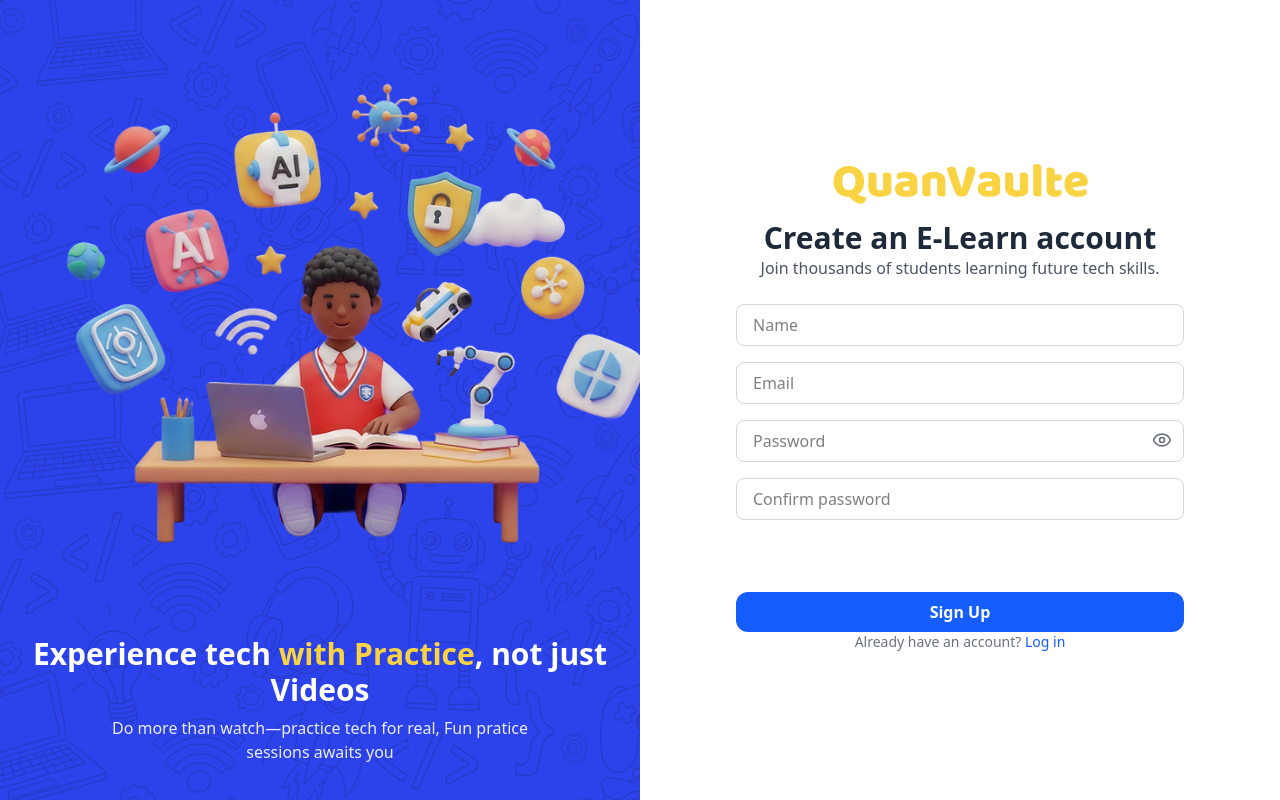
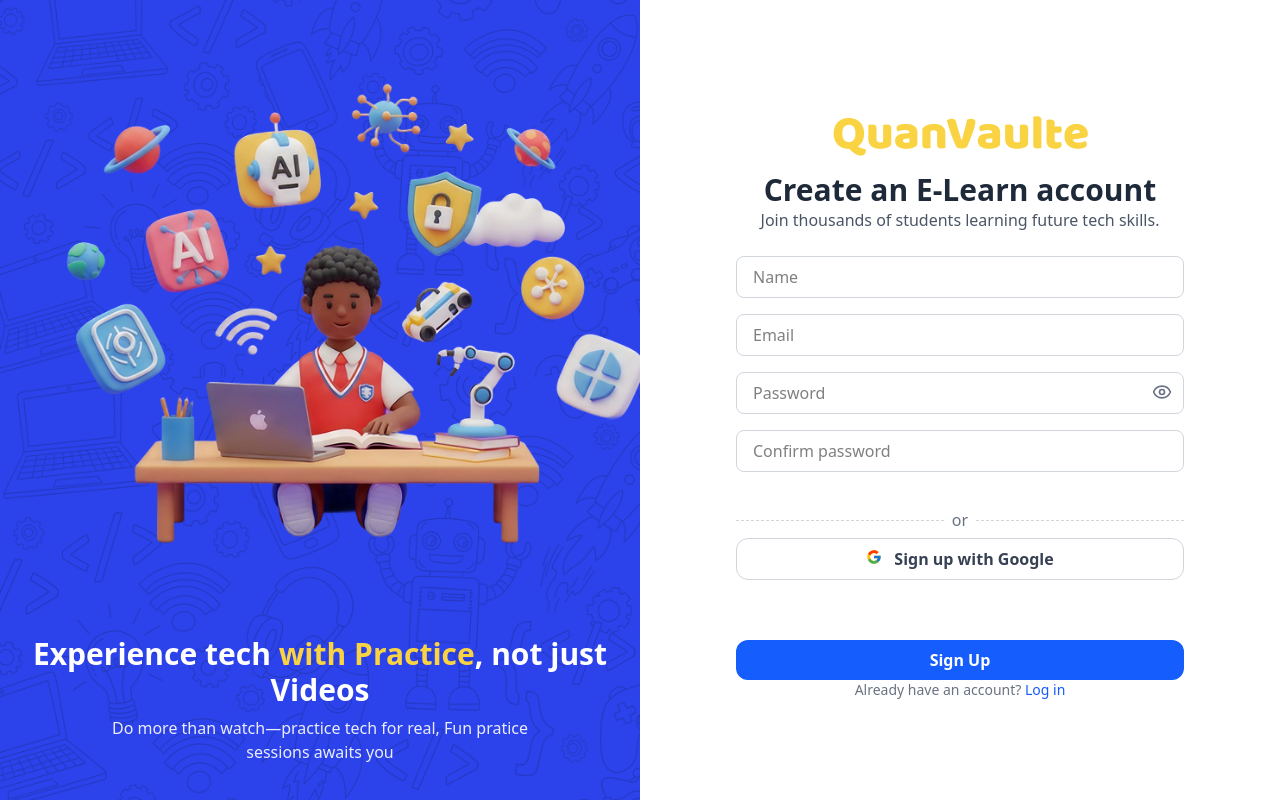
Before and after one commit to Quanvaulte/quanvaulte-cms-FE, a React (Vite) app in the folder dashboards/: page / in a window 1280 px wide. Built offline with nearby package versions, Linux system fonts and the light colour scheme.

Commit message:
fix: make carousel grow on vertical screen sroll

```diff
--- a/dashboards/src/Components/GeneralComponents/Button.tsx
+++ b/dashboards/src/Components/GeneralComponents/Button.tsx
@@ -1,6 +1,6 @@
 import React from "react"
 
-type ButtonVariant = "primary" | "custom"
+type ButtonVariant = "primary" | "custom" | "google"
 
 interface ButtonProps {
   label: string
@@ -9,6 +9,7 @@ interface ButtonProps {
   onClick?: () => void
   className?: string
   disabled?: boolean
+  icon?: React.ReactNode
 }
 
 const Button: React.FC<ButtonProps> = ({
@@ -18,13 +19,15 @@ const Button: React.FC<ButtonProps> = ({
   onClick,
   className = "",
   disabled = false,
+  icon,
 }) => {
 
   const baseStyles =
-    "px-6 py-2 rounded-xl font-semibold text-base transition-all duration-300 ease-in-out focus:outline-none focus:ring-2 disabled:opacity-60 cursor-pointer"
+    "flex items-center justify-center gap-2 px-6 py-2 rounded-xl font-semibold text-base transition-all duration-300 ease-in-out focus:outline-none focus:ring-2 disabled:opacity-60 cursor-pointer"
 
   const variants: Record<ButtonVariant, string> = {
     primary: "w-full bg-blue-600 hover:bg-blue-700 text-white font-semibold rounded-lg ",
+    google: "border border-gray-300 text-gray-700 bg-white hover:bg-gray-100 focus:ring-gray-400",
     custom:"",
   }
 
@@ -35,6 +38,7 @@ const Button: React.FC<ButtonProps> = ({
       disabled={disabled}
       className={`${baseStyles} ${variants[variant]} ${className}`}
     >
+      {icon && <span className="w-5 h-5">{icon}</span>}
       {label}
     </button>
   )
--- a/dashboards/src/Components/GeneralComponents/Carousel.tsx
+++ b/dashboards/src/Components/GeneralComponents/Carousel.tsx
@@ -47,7 +47,7 @@ const Carousel: React.FC = () => {
   }, [slides.length])
 
   return (
-    <div className="hidden md:flex w-1/2 h-screen relative overflow-hidden">
+    <div className="hidden md:flex w-1/2  min-h-screen relative overflow-hidden">
       {slides.map((slide, index) => (
         <div
           key={index}
--- a/dashboards/src/Pages/SignUpPage.tsx
+++ b/dashboards/src/Pages/SignUpPage.tsx
@@ -3,6 +3,7 @@ import Carousel from "../Components/GeneralComponents/Carousel"
 import InputField from "../Components/GeneralComponents/InputField"
 import QuanVaulte from "../Media/GeneralMedia/QuanVaulte.png"
 import Button from "../Components/GeneralComponents/Button"
+import { FcGoogle } from "react-icons/fc"
 
 interface FormData {
   name: string
@@ -28,7 +29,7 @@ const SignUpPage: React.FC = () => {
   const [errors, setErrors] = useState<FormErrors>({})
 
   const passwordRegex =
-    /^(?=.*[A-Z])(?=.*\d)(?=.*[@$!%*?&])[A-Za-z\d@$!%*?&]{8,}$/
+    /^(?=.*[A-Z])(?=.*\d)(?=.*[@$!%*?&#&<>])[A-Za-z\d@$!%*?&#&<>]{8,}$/
 
   const validateForm = () => {
     const newErrors: FormErrors = {}
@@ -86,9 +87,11 @@ const SignUpPage: React.FC = () => {
   }
 
   return (
-    <div className="flex flex-col md:flex-row h-screen w-full">
+    <div className="flex flex-col md:flex-row min-h-screen w-full">
+
       <Carousel />
-      <div className="flex w-full md:w-1/2 bg-white justify-center items-center px-4">
+
+      <div className="flex w-full md:w-1/2 bg-white justify-center items-center px-20">
         <form onSubmit={handleSubmit} className="w-full max-w-md space-y-6">
 
           <div className="flex flex-col w-full items-center max-w-md">
@@ -137,11 +140,25 @@ const SignUpPage: React.FC = () => {
             error={errors.confirm_password}
           />
 
+          <div className="flex items-center mt-9 mb-1.5">
+            <hr className="flex-grow border-t border-dashed border-gray-300" />
+                <span className="mx-2 text-gray-500 text-base">or</span>
+            <hr className="flex-grow border-t border-dashed border-gray-300" />
+          </div>
+
+          <Button
+            label="Sign up with Google"
+            variant="google"
+            icon={<FcGoogle />}
+            className="w-full"
+            onClick={() => console.log("Sign up with Google")}
+          />
+
           <Button
             label="Sign Up"
             type="submit"
             variant="primary"
-            className="mt-14 mb-0"
+            className="mt-15 mb-0"
           />
 
           <p className="text-center text-gray-500 text-sm">
```
